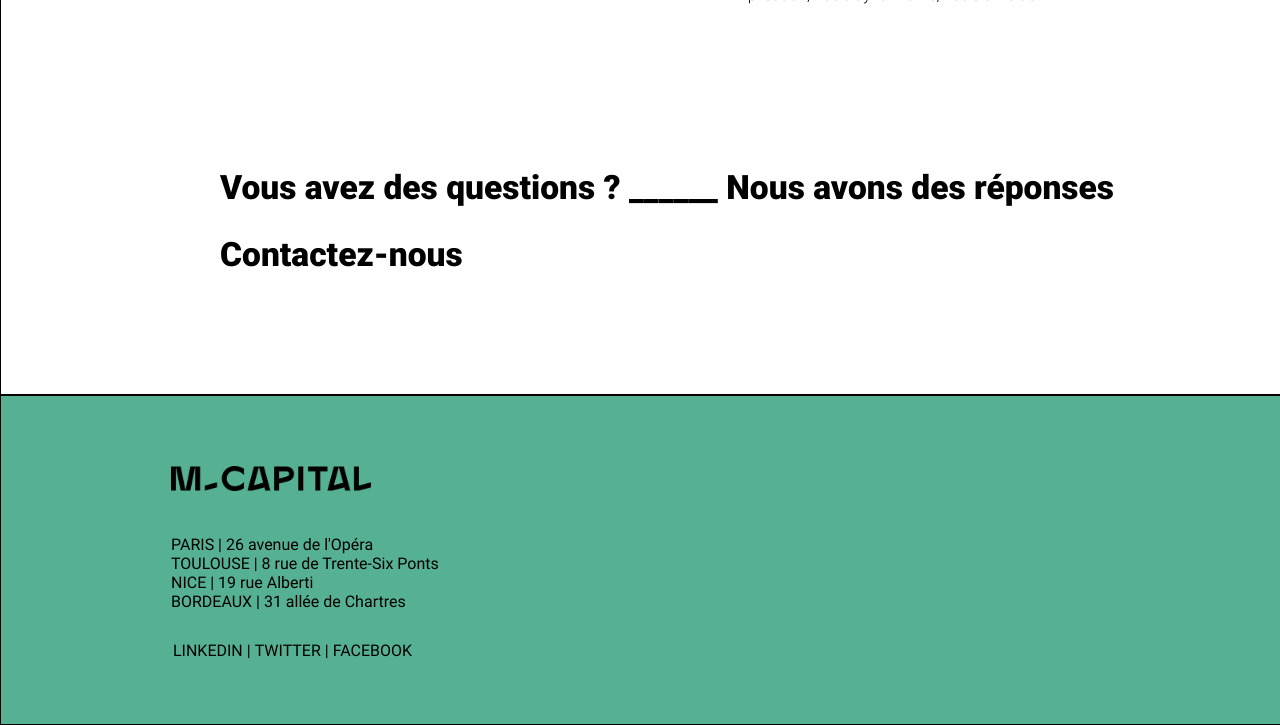
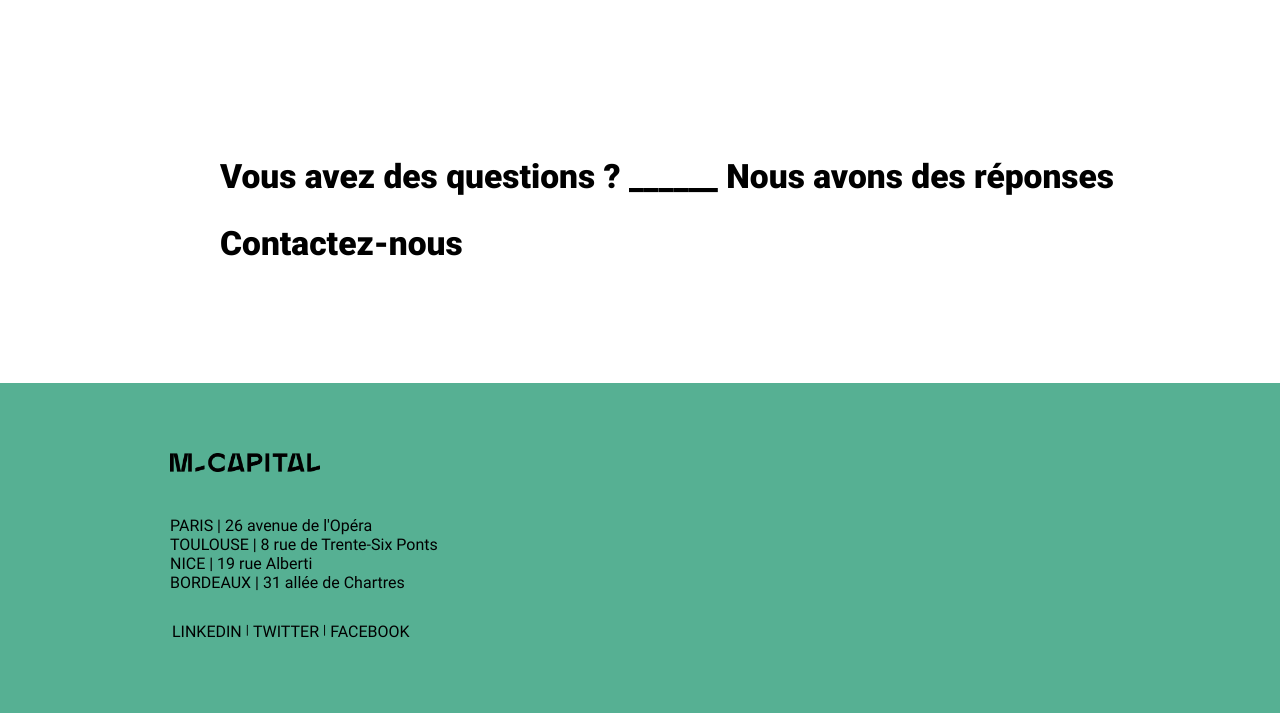
Before and after one commit to plasmeo/test-M-capital, a website: page index.html in a window 1280 px wide. Shown: the part 1700-2425 px from the top of the page. Drawn offline with nearby package versions, Linux system fonts and the light colour scheme; files that its build step writes are made by us from their sources.

Commit message:
modification layout

```diff
--- a/sass/layout/_body.scss
+++ b/sass/layout/_body.scss
@@ -22,7 +22,6 @@ h1 {
 
 .container {
   width: 1440px;
-  border: black solid 1px;
   margin: auto;
   padding-left: 80px;
   padding-right: 80px;
--- a/sass/layout/_footer.scss
+++ b/sass/layout/_footer.scss
@@ -11,7 +11,7 @@ footer {
   margin-left: 90px;
   &__logo {
     margin-top: 70px;
-    width: 200px;
+    width: 150px;
     margin-bottom: 40px;
   }
   &__agences {
--- a/sass/layout/_header.scss
+++ b/sass/layout/_header.scss
@@ -9,7 +9,7 @@ header {
 
 p {
   font-family: "Roboto-regular";
-  font-size: 1rem;
+  font-size: 0.8rem;
 }
 
 .navbar {
```
